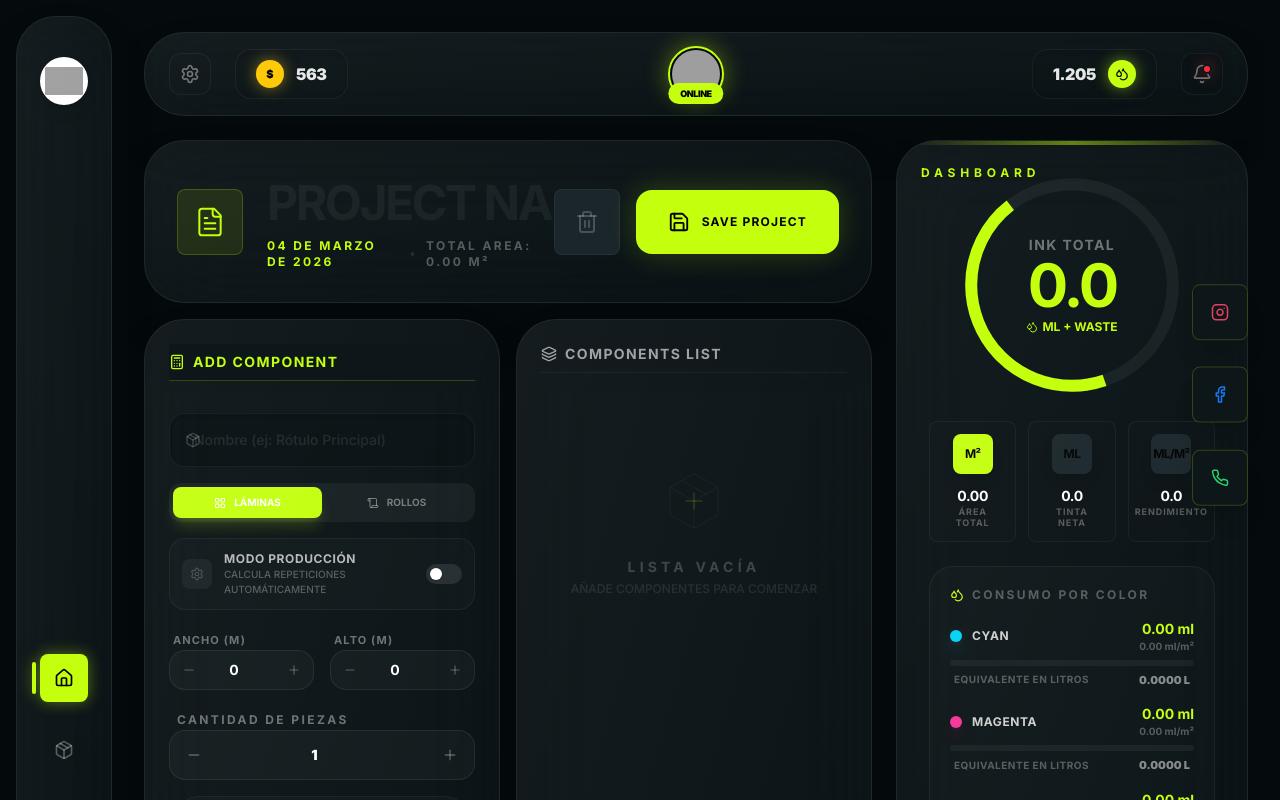
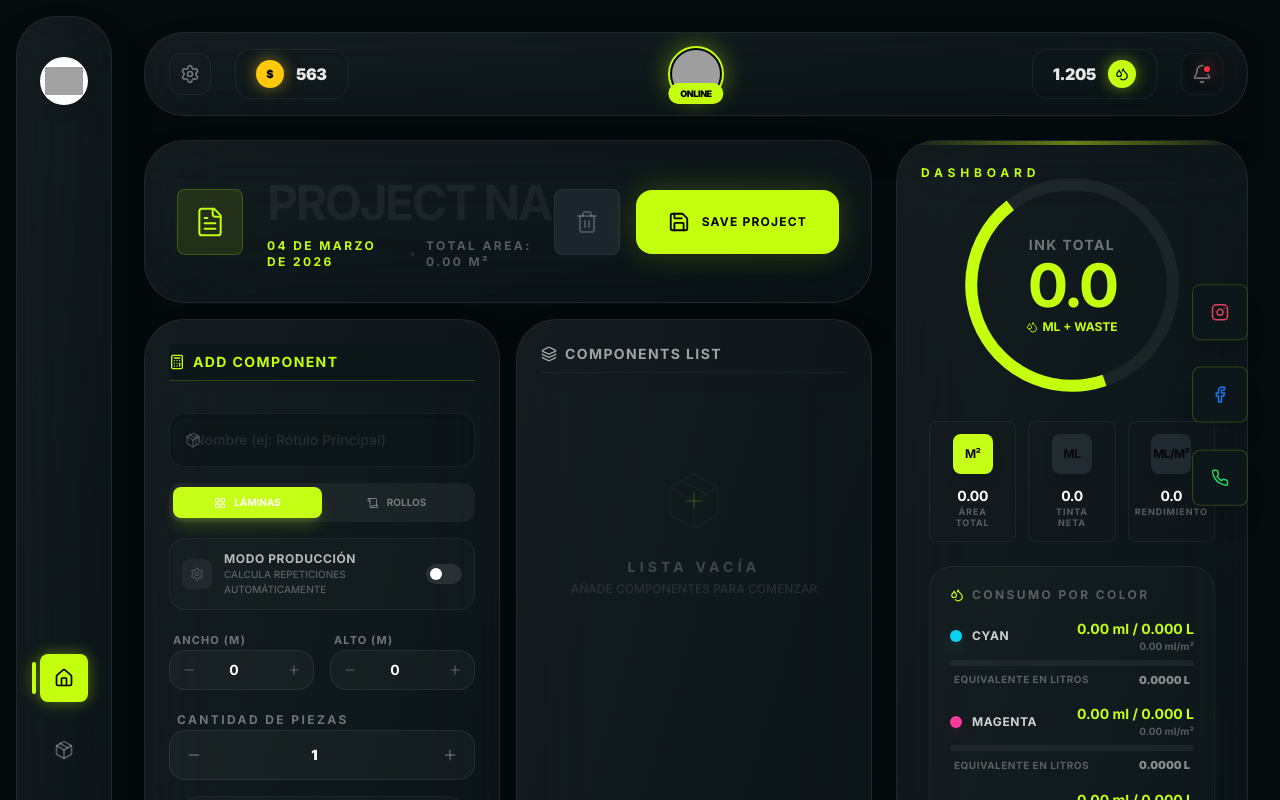
Before and after one commit to munkiedigitalecexe/Calculosdetintasprueba, a React (Vite) app: page / in a window 1280 px wide. Shown: the top 800 px of the page. Built offline with nearby package versions, Linux system fonts and the light colour scheme; grey boxes are pictures that could not be loaded.

Commit message:
feat: Display ink consumption in liters
Adds liters alongside milliliters for ink consumption totals and per-component calculations, providing a more comprehensive view of usage for large format printing projects.

```diff
--- a/src/App.tsx
+++ b/src/App.tsx
@@ -814,7 +814,7 @@ export default function App() {
                                     <span className="text-[10px] font-black text-white/40 uppercase tracking-widest truncate">{ink.name}</span>
                                   </div>
                                   <div className="flex flex-col">
-                                    <span className="text-xs font-mono font-bold text-white/90">{(ink.ml * comp.quantity).toFixed(1)}ml</span>
+                                    <span className="text-xs font-mono font-bold text-white/90">{(ink.ml * comp.quantity).toFixed(1)}ml / {((ink.ml * comp.quantity) / 1000).toFixed(3)}L</span>
                                     <span className="text-[10px] font-mono text-white/30 font-bold uppercase mt-0.5">{(ink.ml / (comp.area / comp.quantity || 1)).toFixed(2)} ml/m²</span>
                                   </div>
                                 </div>
@@ -894,7 +894,7 @@ export default function App() {
                             <span className="text-xs font-bold text-white/80 uppercase tracking-wider">{ink.name}</span>
                           </div>
                           <div className="flex flex-col items-end">
-                            <span className="text-sm font-mono font-bold text-brand-accent">{ink.mlWithWaste.toFixed(2)} ml</span>
+                            <span className="text-sm font-mono font-bold text-brand-accent">{ink.mlWithWaste.toFixed(2)} ml / {ink.litersWithWaste.toFixed(3)} L</span>
                             <span className="text-[10px] font-mono text-white/30 font-bold">{(ink.mlWithWaste / (totals.totalArea || 1)).toFixed(2)} ml/m²</span>
                           </div>
                         </div>
```
